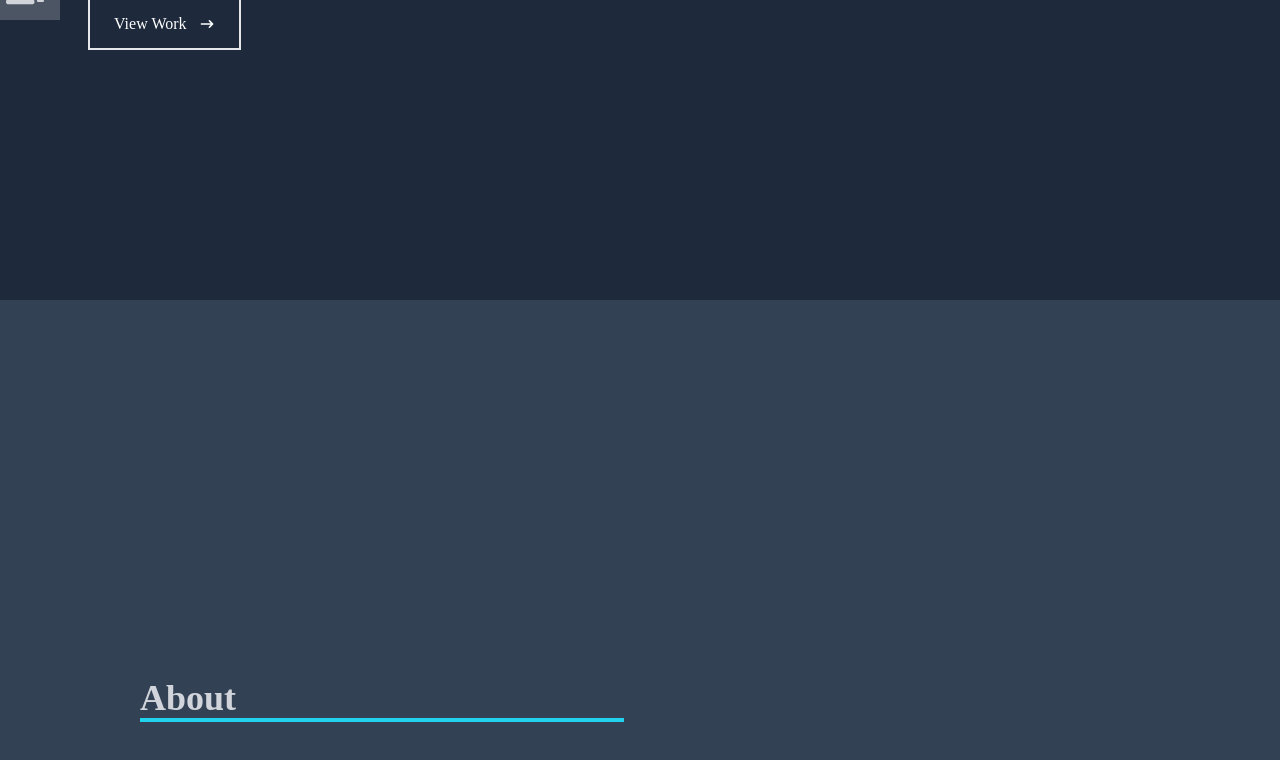
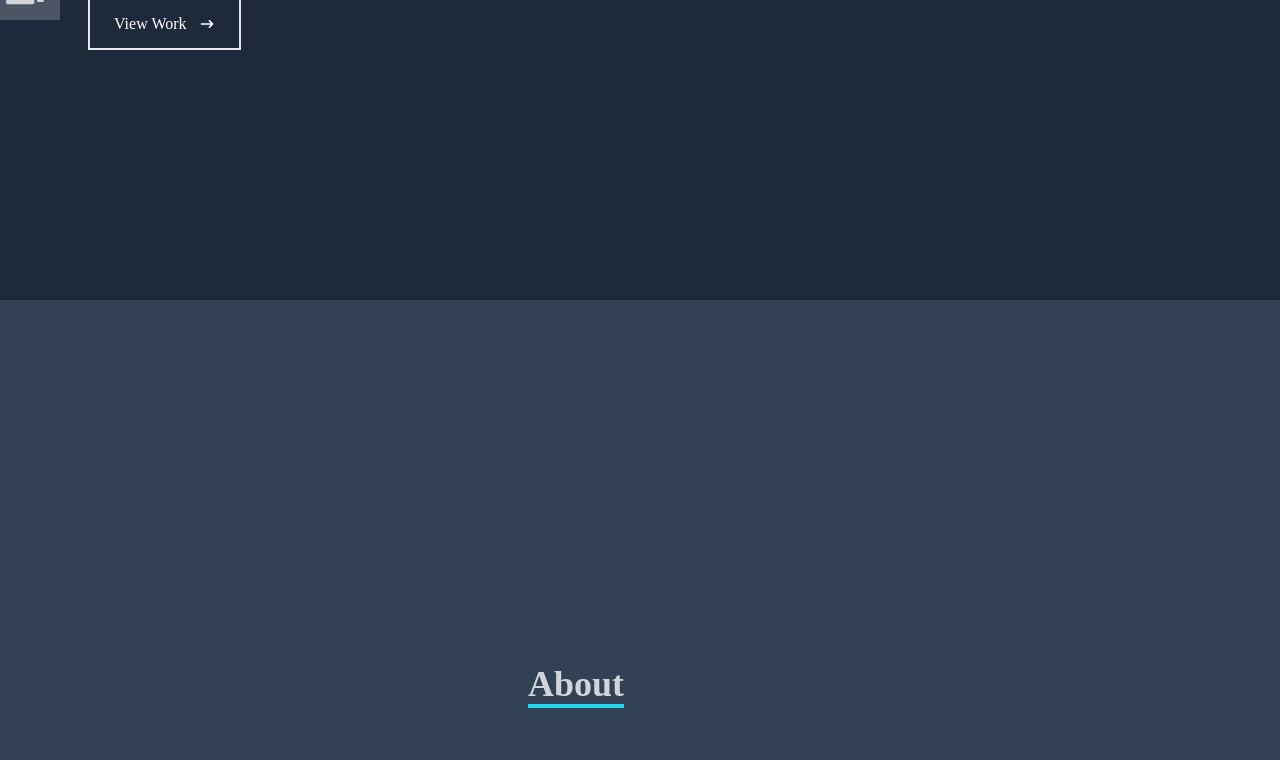
Before and after one commit to MarcosSkL/portifolioweb, a Next.js app: page / in a window 1280 px wide. Shown: the part 500-1260 px from the top of the page. Built offline with nearby package versions, Linux system fonts and the light colour scheme.

Commit message:
Pequena alteração na grid-col da div

```diff
--- a/src/components/About.tsx
+++ b/src/components/About.tsx
@@ -6,8 +6,8 @@ const About = () => {
       <div className='w-full h-screen bg-slate-700 text-gray-300'>
         <div className='flex flex-col justify-center items-center w-full h-full'>
           <div className='max-w-[1000px] w-full grid grid-cols-2 gap-8'>
-            <div className='text-4xl font-bold inline border-b-4 border-cyan-400'>
-              <p>About</p>
+            <div className='sm:text-right pb-8 pl-4'>
+              <p className='text-4xl font-bold inline border-b-4 border-cyan-400'>About</p>
             </div>
             <div>
 
@@ -16,7 +16,7 @@ const About = () => {
 
         </div>
 
-      </div>
+      </div >
     </>
   )
 }
```
